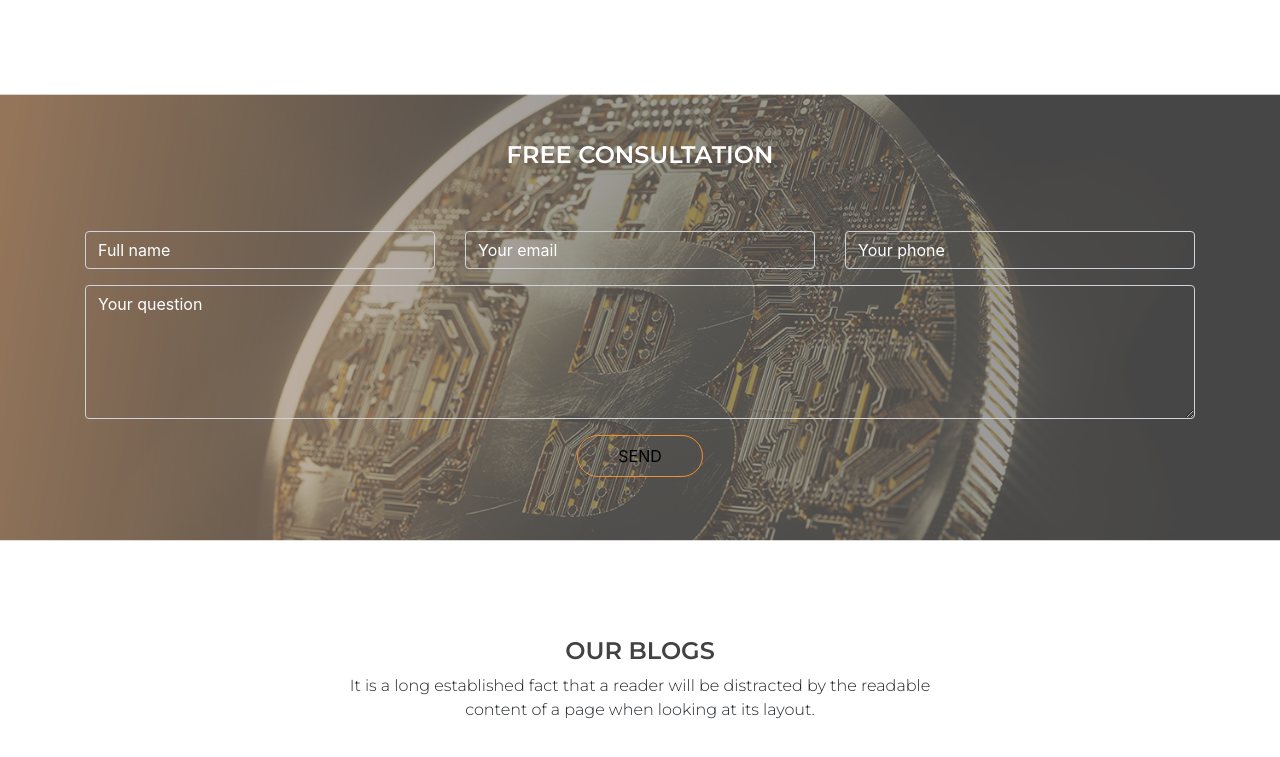
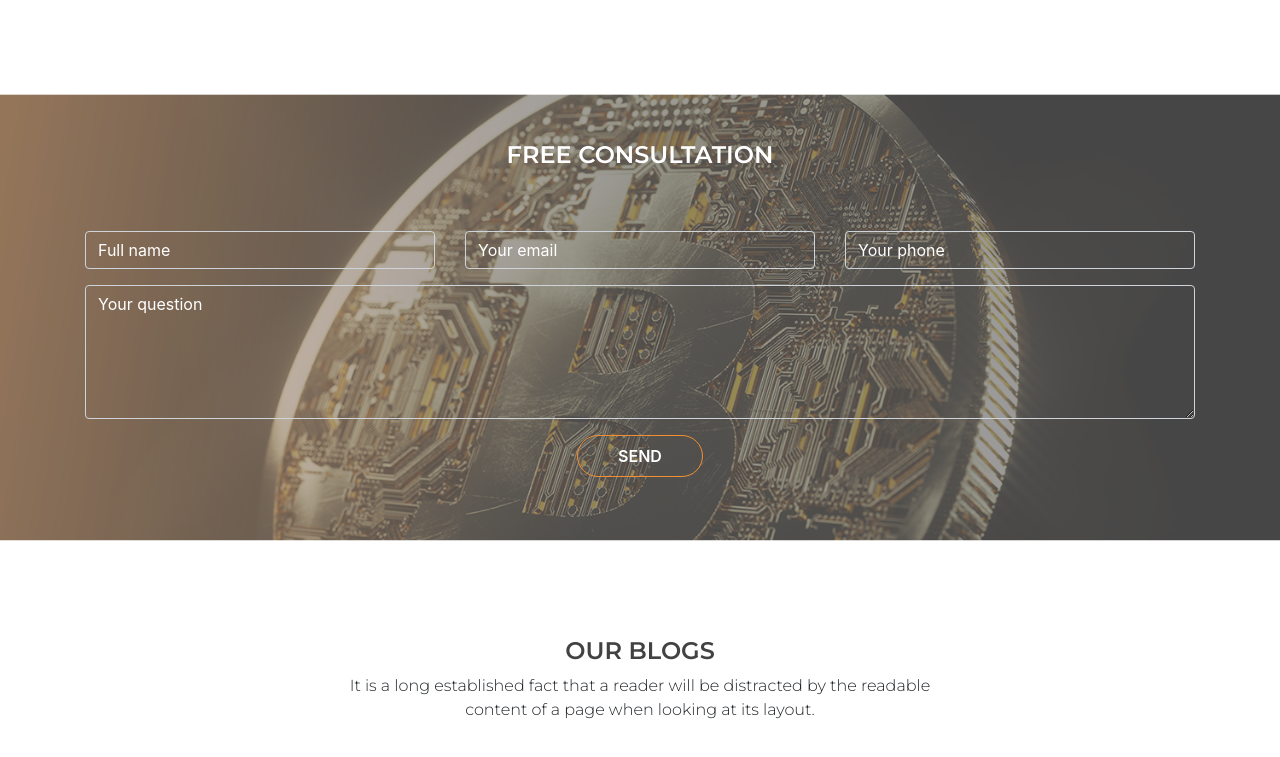
Before and after one commit to iammasudul/paxlar-02, a plain HTML site: page index.html in a window 1280 px wide. Shown: the part 3289-4046 px from the top of the page. Drawn offline with nearby package versions, Linux system fonts and the light colour scheme; files whose address does not match are found by name.

Commit message:
Update style.css

```diff
--- a/css/style.css
+++ b/css/style.css
@@ -519,6 +519,8 @@ input[type="submit"]{
   border: 1px solid #f18f34;
   border-radius: 25px;
   transition: .2s all ease-in-out;
+  color: #fff;
+  font-weight: 600;
 }
 input[type="submit"]:hover{
   background-color: #f18f34;
```
